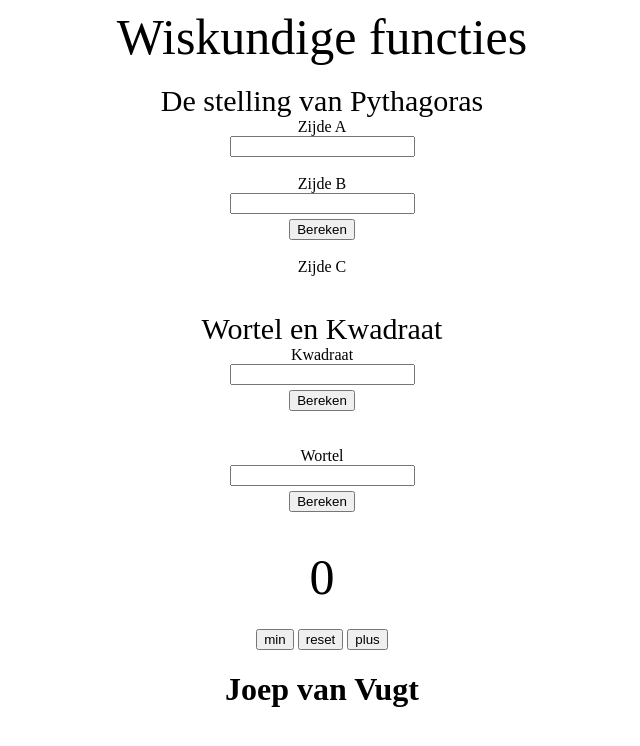
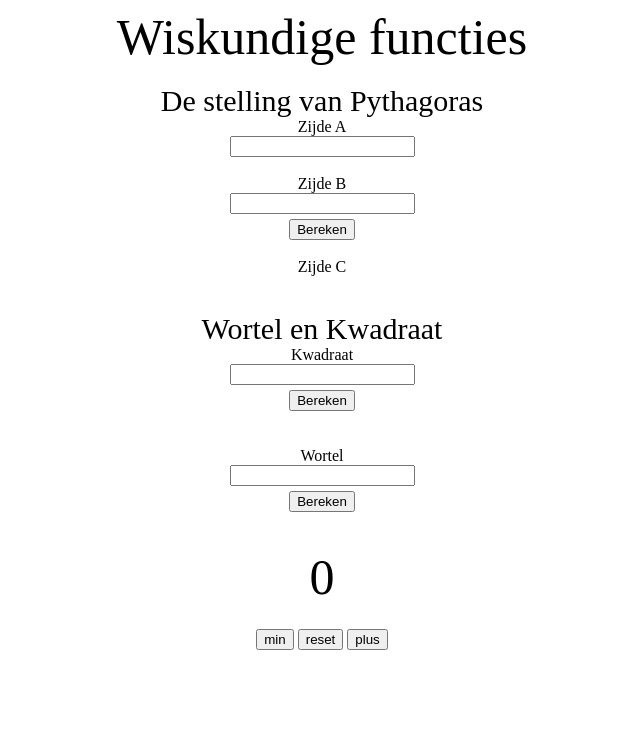
Before and after one commit to GertN09/Gurt-Web, a plain HTML site: page index.html in a window 1280 px wide. Shown: the whole page, without its empty margins (318-958 px from the left). Drawn offline with Linux system fonts and the light colour scheme.

Commit message:
Update index.html

```diff
--- a/index.html
+++ b/index.html
@@ -47,7 +47,7 @@
     <script src="index.js"></script>
 
 
-    <h1>Joep van Vugt</h1>
+    <h1></h1>
 </body>
 
     </html>
```
